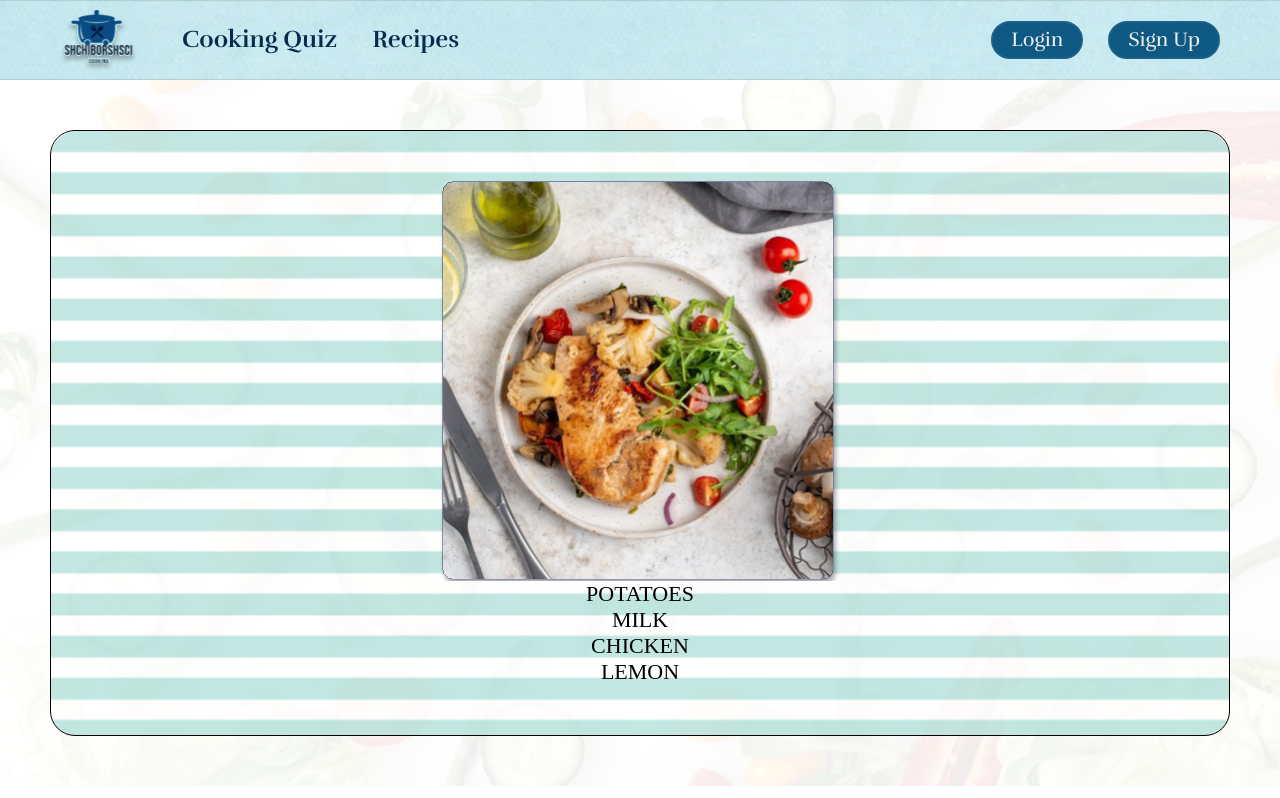
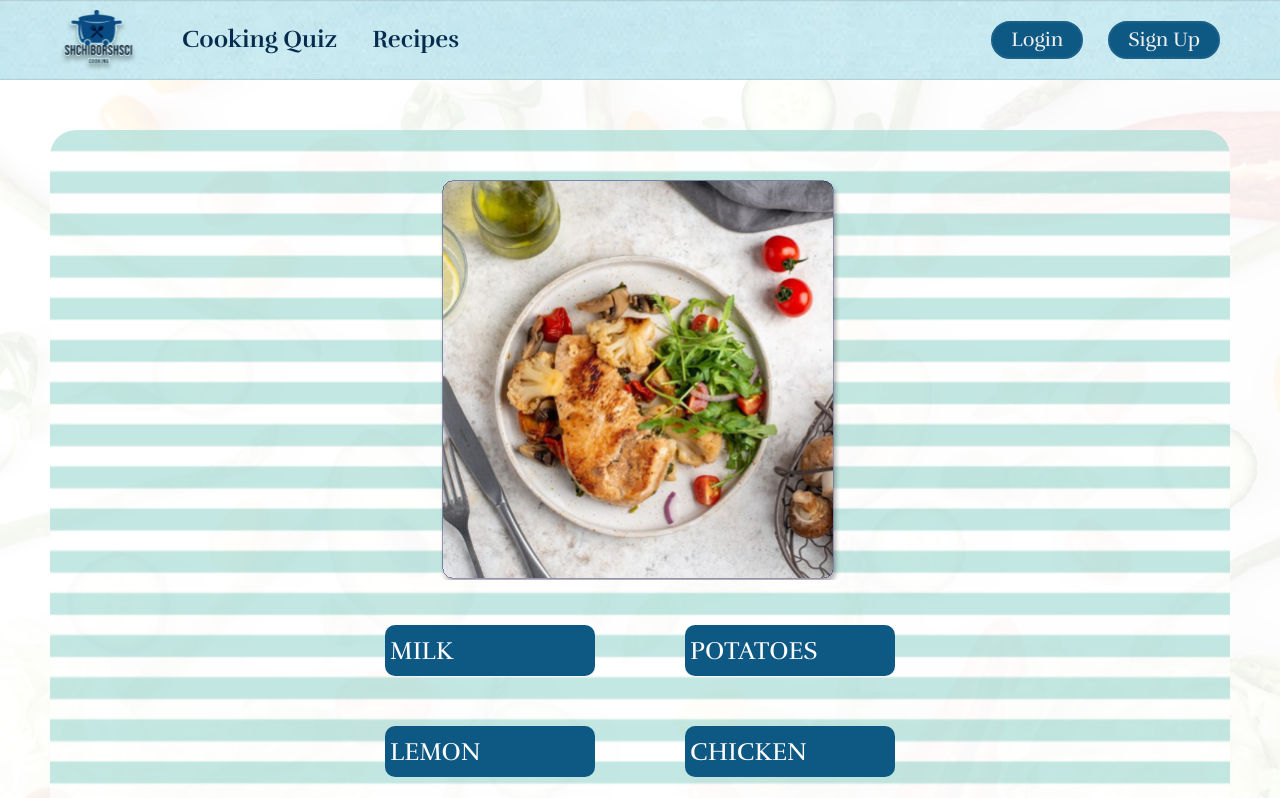
Before and after one commit to evgeniydolgov/RS-Clone, a React (Create React App) app: page / in a window 1280 px wide. Shown: the top 798 px of the page. Built offline with nearby package versions, Linux system fonts and the light colour scheme.

Commit message:
feat: finished layout recipe page

```diff
--- a/src/components/ConsistName/ConsistName.tsx
+++ b/src/components/ConsistName/ConsistName.tsx
@@ -2,6 +2,13 @@
 import React from 'react';
 import './ConsistNameStyles.css';
 
-export const ConsistName = (props: any) => (
-  <div className=''>{props.product}</div>
-);
+export const ConsistName = (props: any) => {
+  if (props.number % 2 === 0) {
+    return (
+      <div className="first-product product">{props.product}</div>
+    );
+  }
+  return (
+    <div className="second-product product">{props.product}</div>
+  );
+};
--- a/src/components/ConsistName/ConsistNameStyles.css
+++ b/src/components/ConsistName/ConsistNameStyles.css
@@ -0,0 +1,18 @@
+.first-product {
+  grid-column: 2;
+}
+
+.second-product {
+  grid-column: 1;
+}
+
+.product {
+  margin: 25px 15%;
+  padding: 10px 20px 10px 5px;
+  border-radius: 10px;
+  font-family: Rufina;
+  font-size: 25px;
+  text-align: left;
+  background-color: #0E5984;
+  color: #FCFCFC;
+}
--- a/src/components/RecipePage/RecipePage.tsx
+++ b/src/components/RecipePage/RecipePage.tsx
@@ -3,14 +3,14 @@ import { ConsistName } from '../ConsistName';
 import './RecipePageStyles.css';
 
 export const RecipePage = () => {
-  const goods = ['POTATOES', 'MILK', 'CHICKEN', 'LEMON'];
+  const goods = ['POTATOES', 'MILK', 'CHICKEN', 'LEMON', 'bekon', 'odekolon'];
   return (
     <section className="RecipePage">
       <div className="RecipePage-container">
         <div className="RecipePage-board">
           <div className="dish-picture" />
           <div className="dish-composition">
-            {goods.map((el) => <ConsistName key={el.toString()} product={el} />)}
+            {goods.map((el, i) => <ConsistName key={el.toString()} product={el} number={i} />)}
           </div>
         </div>
       </div>
--- a/src/components/RecipePage/RecipePageStyles.css
+++ b/src/components/RecipePage/RecipePageStyles.css
@@ -11,7 +11,6 @@
 }
 
 .RecipePage-board {
-  border: 1px solid black;
   max-width: 1200px;
   border-radius: 25px;
   width: 100%;
@@ -26,3 +25,12 @@
   height: 400px;
   background: url("../../assets/svg/recipe-demo.svg")0 0/100% auto no-repeat;;
 }
+
+.dish-composition {
+  margin: 20px auto;
+  max-width: 600px;
+  display: grid;
+  grid-template-columns: 1fr 1fr;
+  grid-template-rows: 1fr;
+  grid-auto-flow: column;
+}
```
